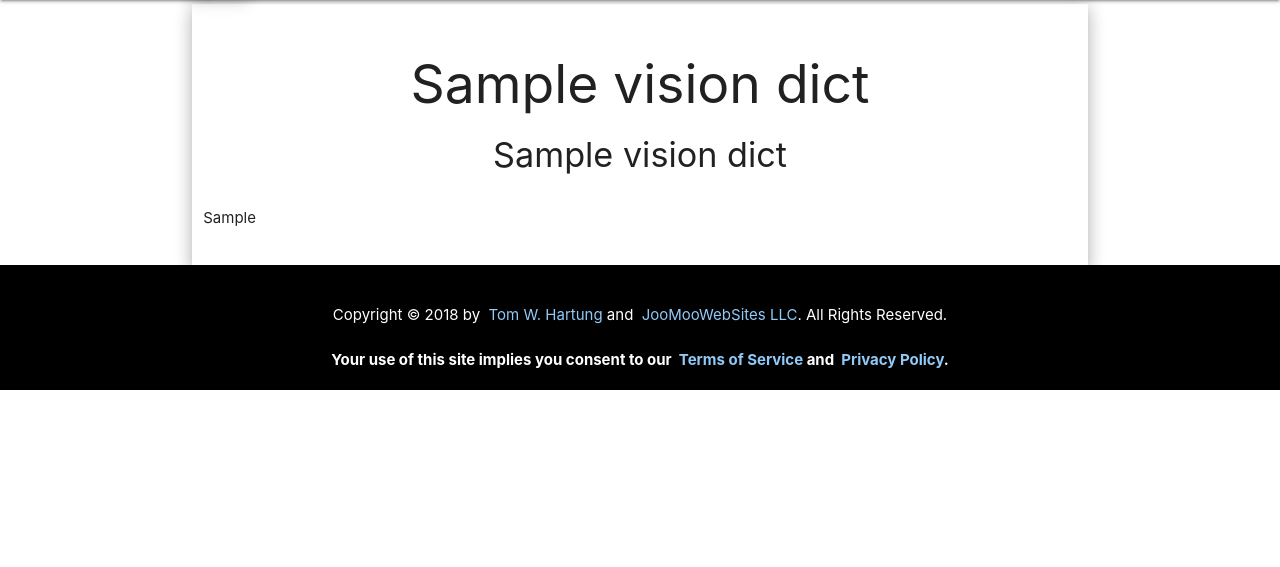
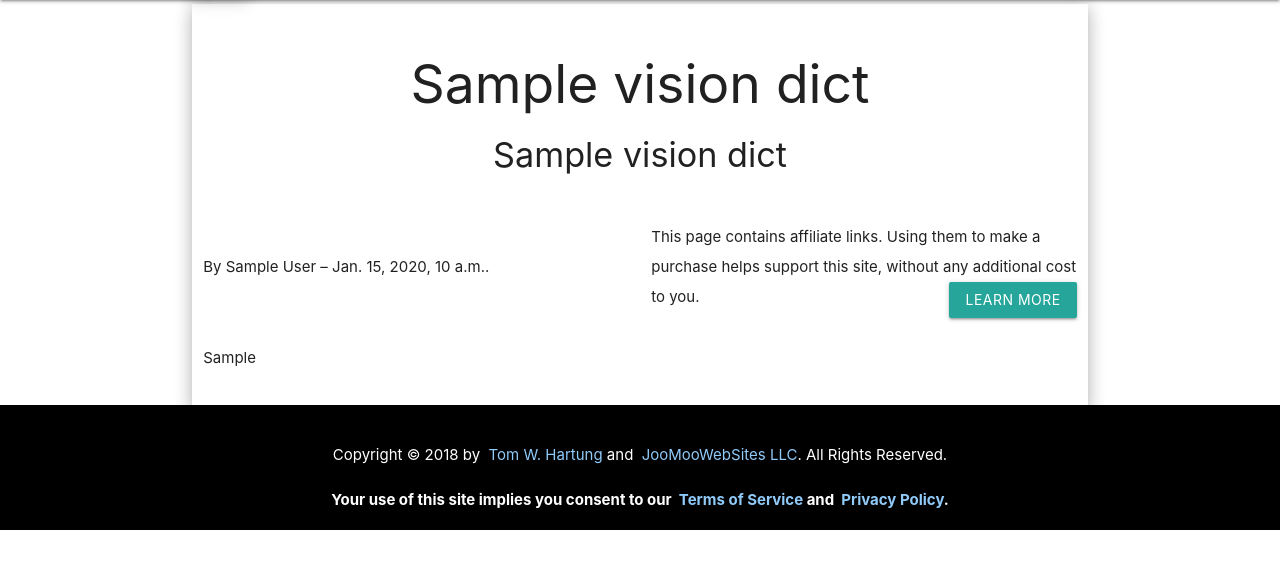
Before and after one commit to tomwhartung/artsyvisions.com, a Django app: template Site/content/templates/content/visions/story.html in a window 1280 px wide. Shown: the part 69-636 px from the top of the page. Run offline with Django 3.2, Linux system fonts and the light colour scheme; the template is opened without the code that fills it: most values are stand-ins (such as "Sample title", 1, 10 or a date in 2020); some libraries are stand-ins or nearby versions.

Commit message:
Added a new row, containing the author and/or date on the left side, and the affiliate marketing disclosure on the right side, to story.html .

```diff
--- a/Site/content/templates/content/visions/story.html
+++ b/Site/content/templates/content/visions/story.html
@@ -6,7 +6,6 @@
  <div class="section z-depth-3">
   <div class="row">
    <div class="col s12">
-
    {% if visions_story_data.vision_dict.title %}
     <h2 class="center">{{ visions_story_data.vision_dict.title }}</h2>
     {% if visions_story_data.vision_dict.image_file_name %}
@@ -34,6 +33,29 @@
    {% endif %}
    </div><!-- .col -->
   </div><!-- .row -->
+  <div class="row valign-wrapper">
+   <div class="col s6 m6 l6">
+    {% if visions_story_data.vision_dict.author or visions_story_data.vision_dict.date %}
+     {% if visions_story_data.vision_dict.author %}
+      <p>By {{ visions_story_data.vision_dict.author }}
+     {% else %}
+      <p>By Tom Hartung
+     {% endif %}
+     {% if visions_story_data.vision_dict.date %}
+     &ndash; {{ visions_story_data.vision_dict.date }}.</p>
+     {% endif %}
+    {% endif %}
+   </div><!-- .col -->
+   <div class="col s6 m6 l6">
+    <p>
+     This page contains affiliate links.
+     Using them to make a purchase helps support this site, without
+     any additional cost to you.
+     <span class="hoverable">
+      <a href="/legal/affiliate_marketing_disclosure" class="waves-effect waves-light btn right"
+        title="Affiliate Marketing Disclosure">Learn More</a></span></p>
+   </div><!-- .col -->
+  </div><!-- .row -->
   <div class="row">
    <div class="col s12">
     {% if visions_story_data.story_html %}
```
